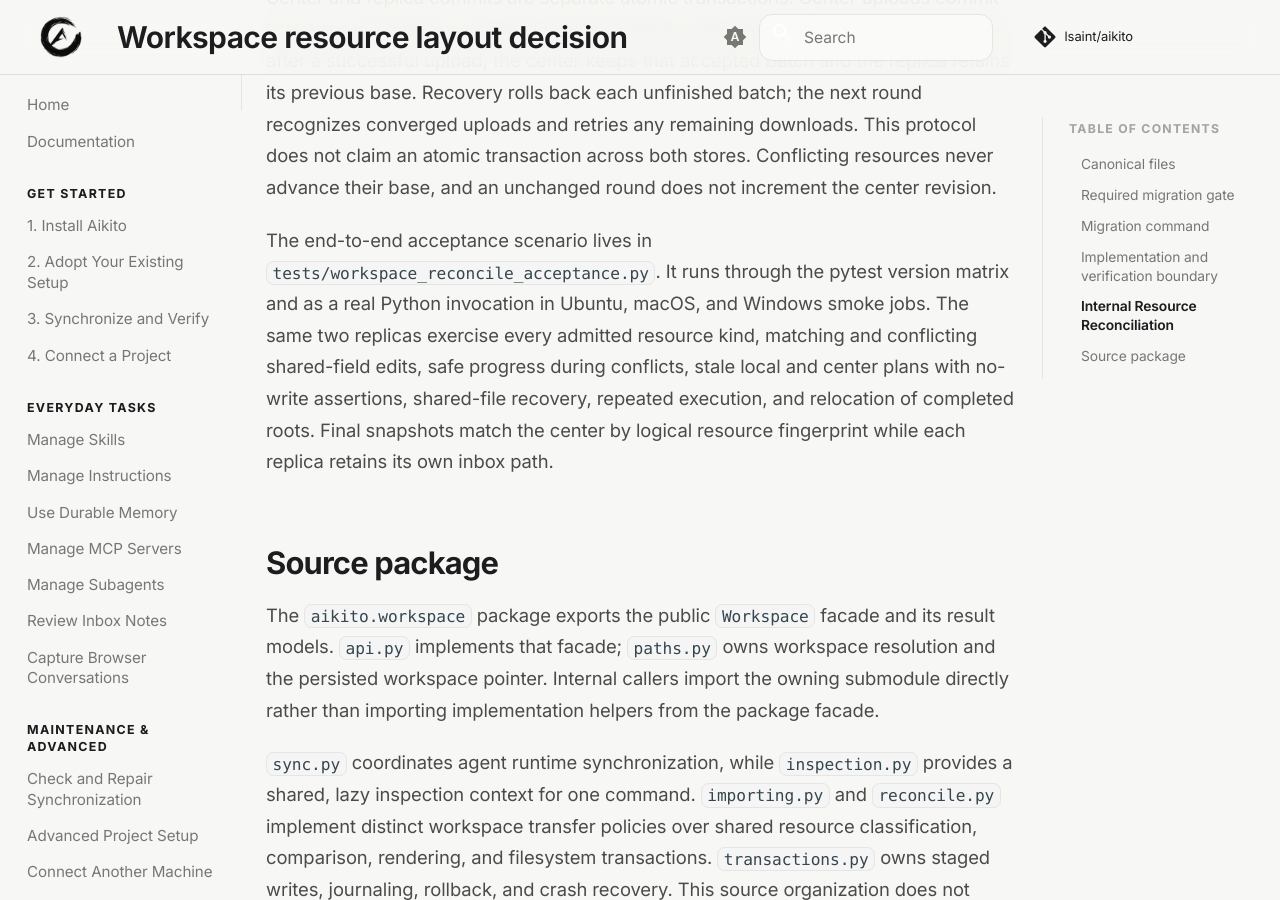
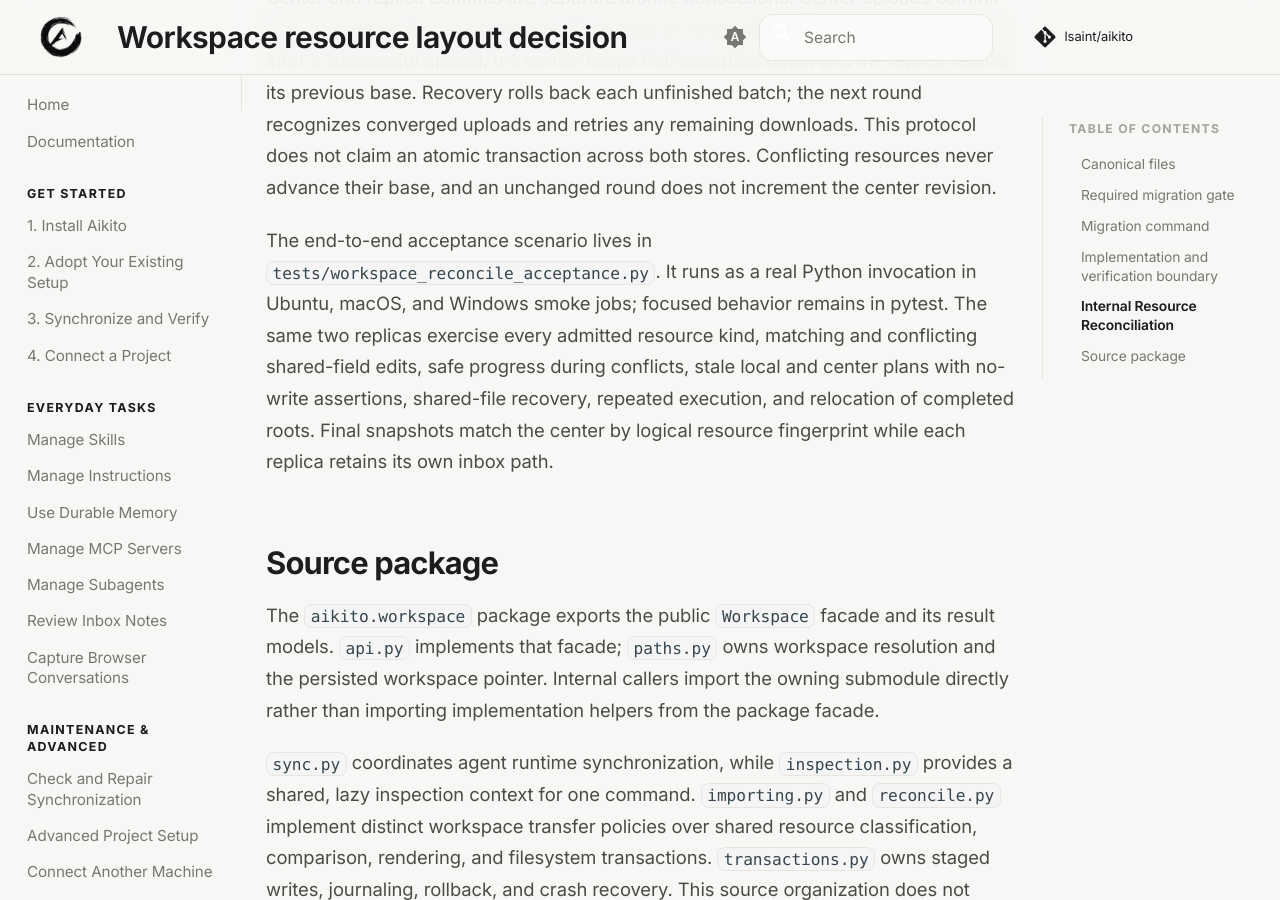
Before and after one commit to lsaint/aikito, an MkDocs documentation site: the page built from docs/architecture/workspace-resource-layout.md, in a window 1280 px wide and 900 px high, scrolled down 7605 px. Built offline with MkDocs 1.6.1 and Material for MkDocs 9.7.7, drawn with Linux system fonts in a browser that asks for light colours; comment, search, counter and statistics services are not loaded.

Commit message:
test: keep full reconciliation acceptance in smoke jobs

```diff
--- a/docs/architecture/workspace-resource-layout.md
+++ b/docs/architecture/workspace-resource-layout.md
@@ -256,9 +256,9 @@ round does not increment the center revision.
 
 
 The end-to-end acceptance scenario lives in
-`tests/workspace_reconcile_acceptance.py`. It runs through the pytest version
-matrix and as a real Python invocation in Ubuntu, macOS, and Windows smoke
-jobs. The same two replicas exercise every admitted resource kind, matching
+`tests/workspace_reconcile_acceptance.py`. It runs as a real Python invocation
+in Ubuntu, macOS, and Windows smoke jobs; focused behavior remains in pytest.
+The same two replicas exercise every admitted resource kind, matching
 and conflicting shared-field edits, safe progress during conflicts, stale local
 and center plans with no-write assertions, shared-file recovery, repeated
 execution, and relocation of completed roots. Final snapshots match the center
```
Also changed, not shown: docs/architecture/remote-store-boundary.md (+3 -2 lines), 2 other files.
